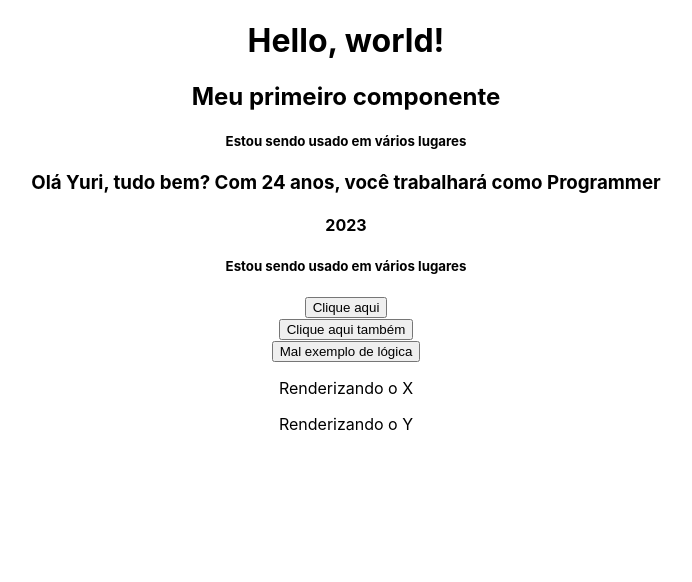
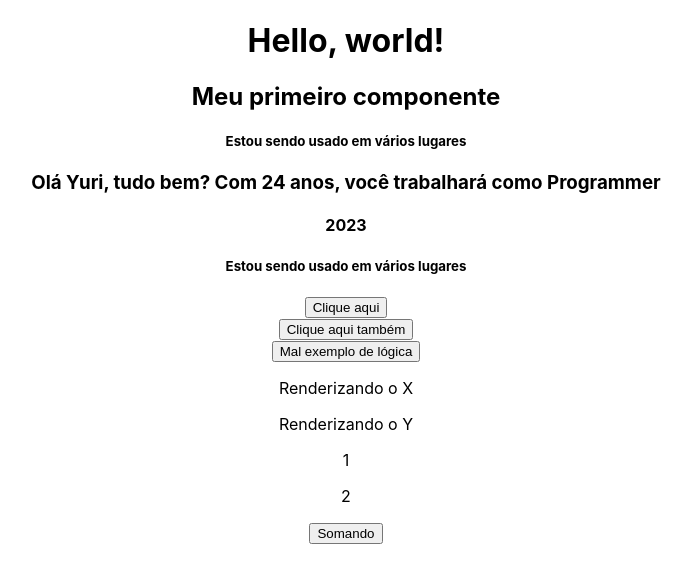
Before and after one commit to YuriCF1/Proj.Study-React-2, a React (Create React App) app in the folder hello-world/: page / in a window 1280 px wide. Shown: the top 582 px of the page, without its empty margins (294-986 px from the left). Built offline with nearby package versions, Linux system fonts and the light colour scheme.

Commit message:
Challenge made

```diff
--- a/hello-world/src/App.js
+++ b/hello-world/src/App.js
@@ -6,6 +6,7 @@ import Events from './components/Events';
 //Styles
 import './App.css';
 import MyComponent from './components/MyComponent';
+import Challenge from './components/Challenge';
 
 function App() {
   //Se eu usasr 'class' do css, ele só vai dar um erro no console, já que ele ainda consegue rodar assim
@@ -16,6 +17,7 @@ function App() {
       <TemplateExpressions />
       <MyComponent />
       <Events />
+      <Challenge />
     </div>
   );
 }
--- /dev/null
+++ b/hello-world/src/components/Challenge.js
@@ -0,0 +1,17 @@
+const Challenge = () => {
+  let a = 1;
+  let b = 2;
+  return (
+    <div>
+      <p>{a}</p>
+      <p>{b}</p>
+      <button onClick={() => console.log(a + b)}>
+        Somando
+      </button>
+    </div>
+  );
+};
+
+export default Challenge;
+
+//Atalho 'rfce'
```
